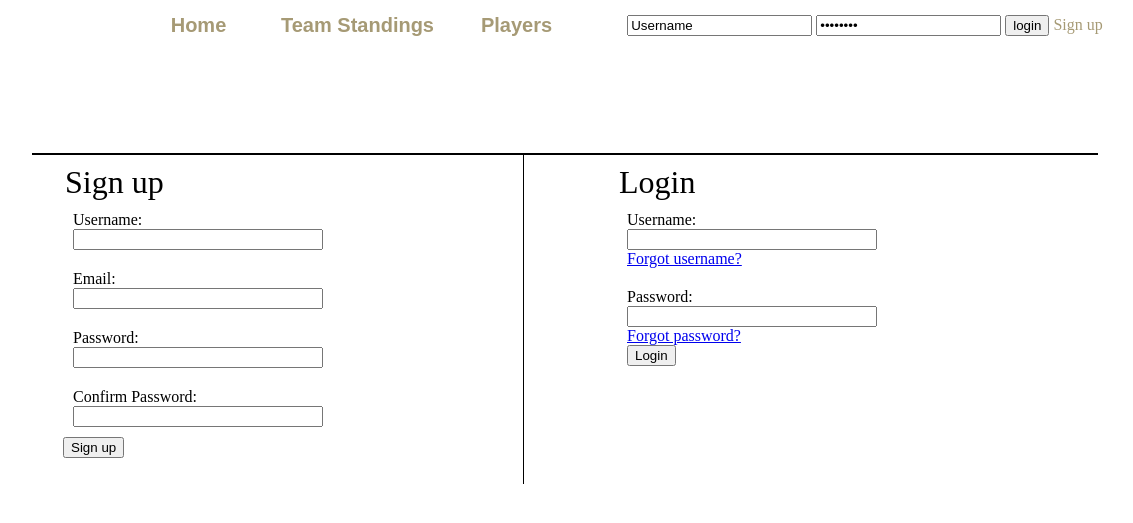
After one commit to statick33/lab2gti350, a PHP site: page /login.php in a window 1520 px wide. The commit adds this page. Shown: the top 523 px of the page, without its empty margins (195-1328 px from the left). Run offline with PHP 8.4, Linux system fonts and the light colour scheme.

Commit message:
Ajout de page players et login

```diff
--- /dev/null
+++ b/lab3/login.php
@@ -0,0 +1,75 @@
+<style type="text/css">
+.form {
+	padding:10px;
+}
+
+.form input{
+	display:block;
+	width:250px;
+}
+.form a {
+	display:block;
+}
+.legend{
+	font-size:32px;
+	font-decoration:bold;
+}
+.twocolumn .columnLeft{
+	width:450px;
+	float:left;
+	border-right:1px solid black;
+}
+.twocolumn .columnRight{
+	width:450px;
+	float:right;
+}
+.input {
+	padding:10px;
+}
+</style>
+	<?php
+		include('header.php');
+	?>
+		<div class="twoColumn">
+			<div class="register form columnLeft">
+				<form name="register" action="" method="post">
+					<legend class="legend">Sign up</legend>
+					<div class="input">
+						<label for="txt_username">Username:</label>
+						<input name="txt_username" type="text" value="" />
+					</div>
+					<div class="input">
+						<label for="txt_email">Email:</label>
+						<input name="txt_email" type="text" value="" />
+					</div>
+					<div class="input">
+						<label for="txt_password" >Password:</label>
+						<input name="txt_password" type="password" value="" />
+					</div>
+					<div class="input">
+						<label for="txt_passwordConfirm">Confirm Password:</label>
+						<input name="txt_passwordConfirm" type="password" value="" />
+					</div>
+					<button type="submit">Sign up</button>
+				</form>
+			</div>
+			<div class="login form columnRight">
+				<form name="login" action="" method="post">
+					<legend class="legend">Login</legend>
+					<div class="input">
+						<label for="txt_username">Username:</label>
+						<input name="txt_username" type="text" value="" />
+						<a href="#" alt="forgot_username">Forgot username?</a>
+					</div>
+					<div class="input">
+						<label for="txt_password">Password:</label>
+						<input name="txt_password" type="password" value="" />
+						<a href="#" alt="forgot_password">Forgot password?</a>
+					<button type="submit">Login</button>
+				</form>
+			</div>
+			<div style="clear:both;"></div>
+		</div>
+	<?php
+		include('footer.php');
+	?>
--- a/lab3/menu2.php
+++ b/lab3/menu2.php
@@ -1,13 +1,18 @@
 <div id="menu">
 	<div id="frameMenu1"><img src="style/images/menu1.png" /></div>
 	<div id="buttonHolder">
-		<div style="margin-left:100px !important" id="button">Home</div>
+		<div style="margin-left:100px !important" id="button"><a href="home.php" alt="Home"> Home</a></div>
 		<div id="separator"></div>
 		<div id="button">Team Standings</div>
 		<div id="separator"></div>
-		<div id="button">Players</div>
+		<div id="button"><a href="players.php" alt="Players"> Players</a></div>
 		<div id="separator"></div>
-		<div style="padding-top:15px;margin-right:300px;"><input type="text" /><input type="text" /> <input type="button" value="login"/></div>
+		<div style="padding-top:15px;margin-right:200px;">
+			<input type="text" value="Username"/>
+			<input type="password" value="Password"/>
+			<input type="button" value="login"/>
+			<a href="login.php" alt="sign up" >Sign up<a/>
+		</div>
 		<div id="frameMenu2"><img src="style/images/menu2.png" /></div>
 	</div>
 </div>
--- a/lab3/style/staticFrame.css
+++ b/lab3/style/staticFrame.css
@@ -71,3 +71,7 @@ body
 	margin-left:auto;
 	margin-right:auto;
 }
+#buttonHolder a {
+	text-decoration:none;
+	color:#a69a75;
+}
```
Also changed, not shown: lab3/player.php (added, +18 -0 lines), lab3/players.php (added, +48 -0 lines).
